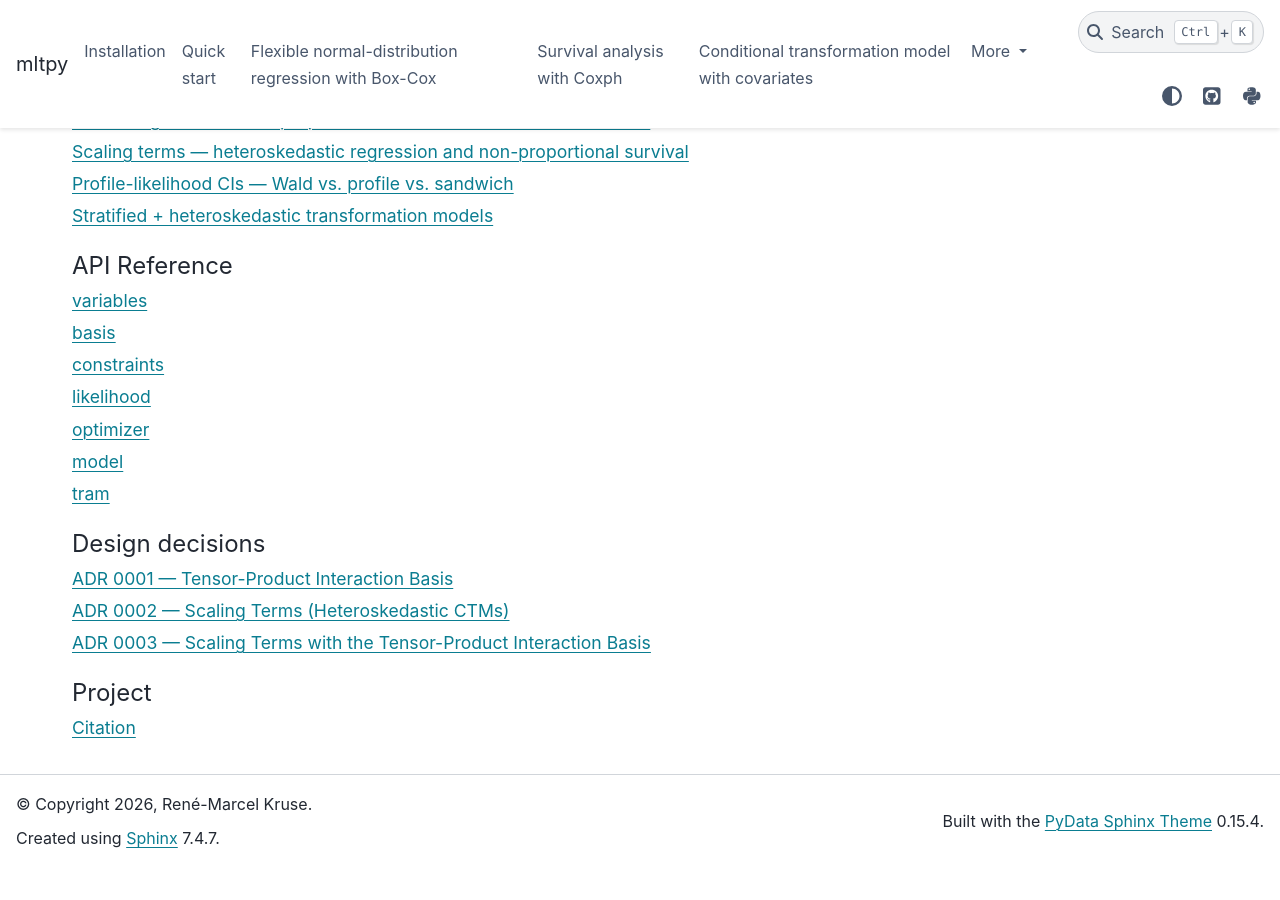
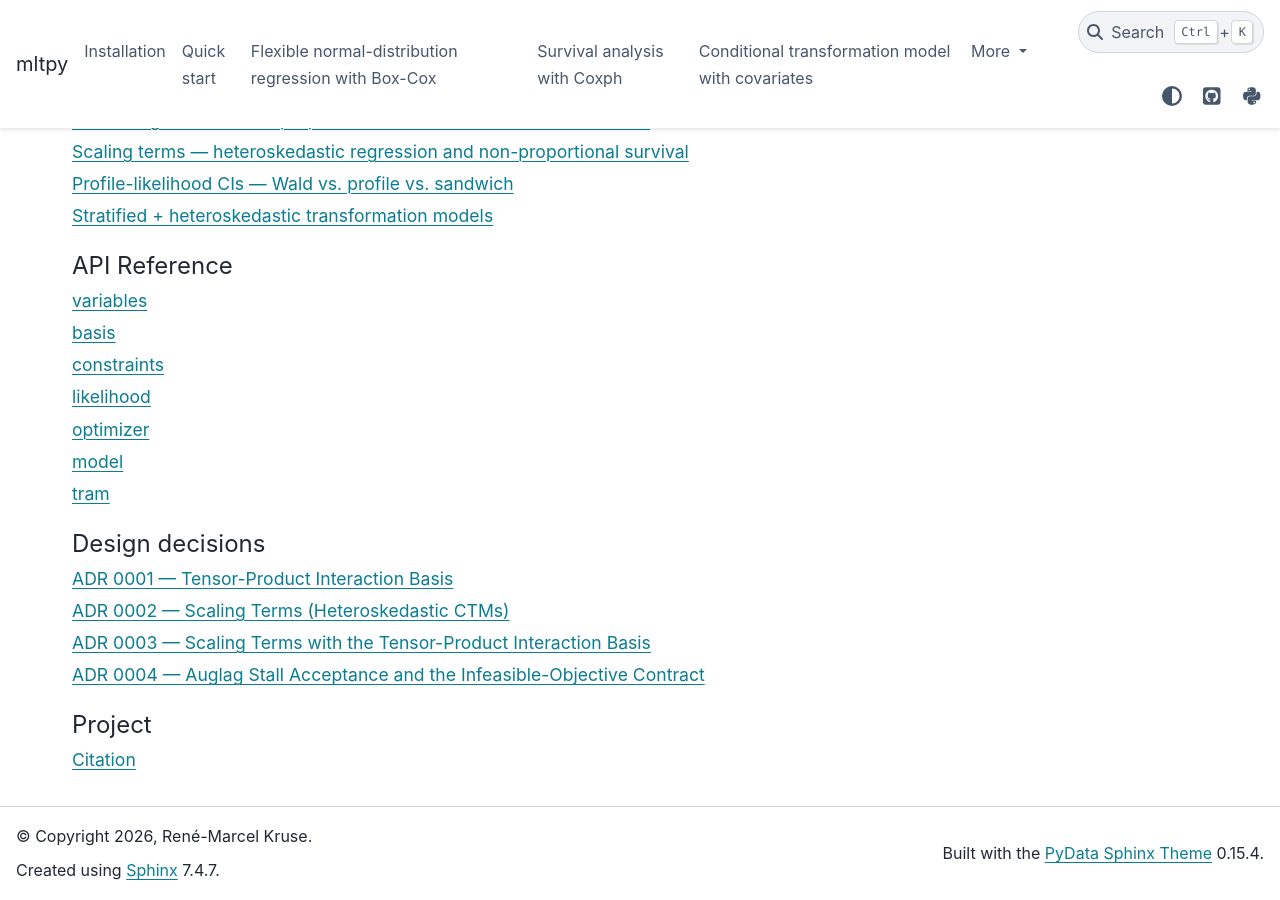
Before and after one commit to RMKruse/mltpy, a Sphinx documentation site: the page built from docs/index.rst, in a window 1280 px wide and 900 px high, scrolled down 548 px. Built offline with Sphinx 7.4.7 and the PyData theme 0.15.4, drawn with Linux system fonts in a browser that asks for light colours; before the commit the page ends 1415 px from its top, so only the background shows below that.

Commit message:
Fixed missing link to doc.

```diff
--- a/docs/index.rst
+++ b/docs/index.rst
@@ -48,6 +48,7 @@ observations. The methodology is described in Hothorn, Kneib & Bühlmann
    adr/0001-tensor-product-interaction-basis
    adr/0002-scaling-terms
    adr/0003-scaling-with-interaction
+   adr/0004-auglag-stall-acceptance
 
 .. toctree::
    :maxdepth: 1
```
